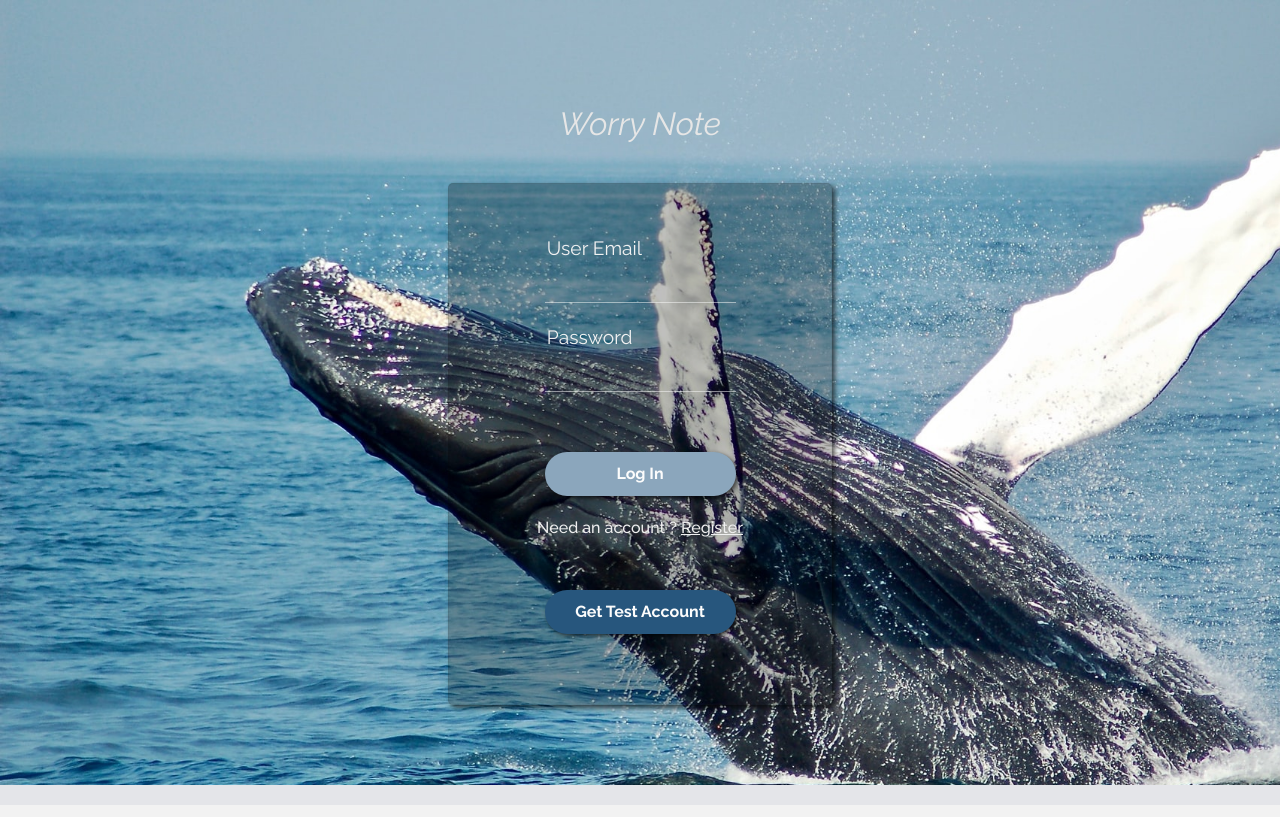
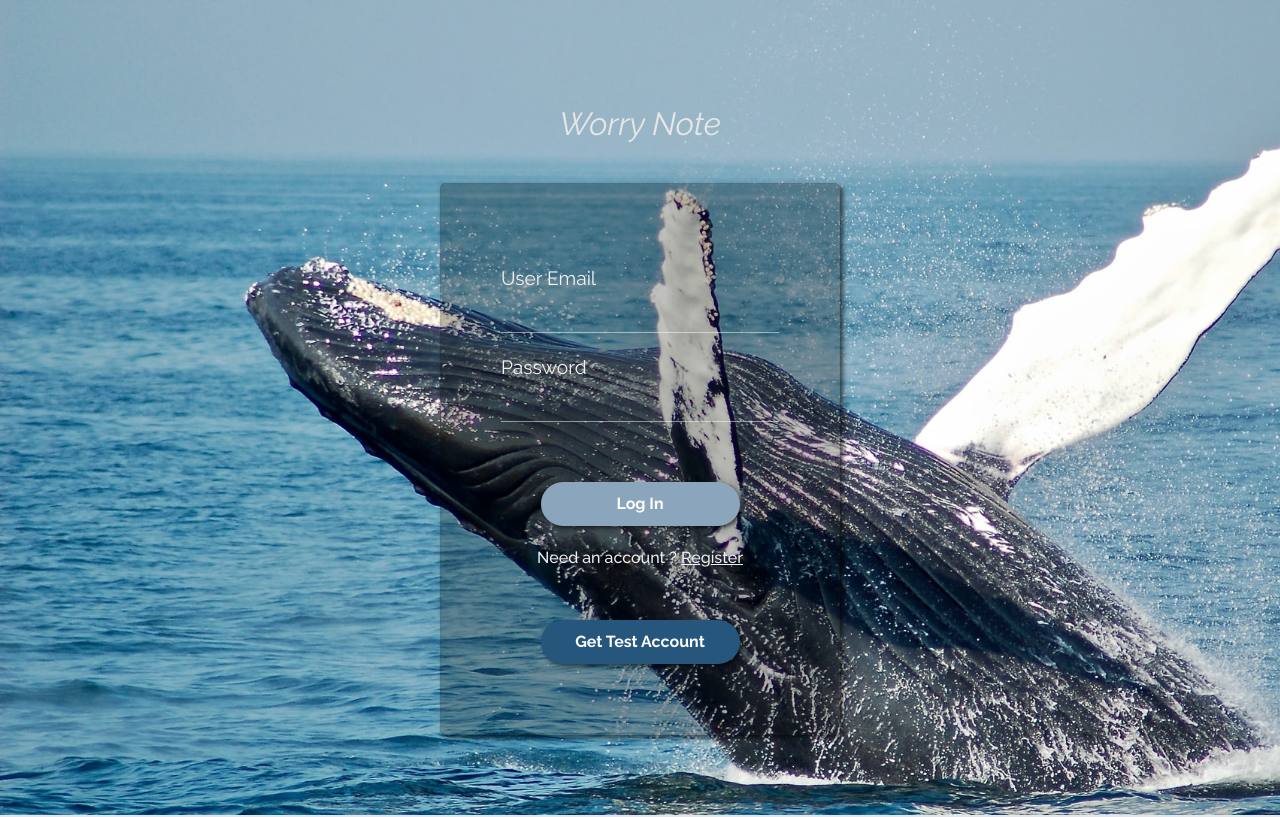
Before and after one commit to kristychaotw/WorriesGoAway, a React app: page / in a window 1280 px wide. Shown: the top 817 px of the page. Built offline with nearby package versions, Linux system fonts and the light colour scheme; no server answers.

Commit message:
[fix]: loginform rwd

```diff
--- a/src/components/styles/component.css.js
+++ b/src/components/styles/component.css.js
@@ -69,17 +69,19 @@ export const P = styled.p`
   color: #f0f0f0;
   font-weight: 500;
   grid-area: ${({ grid }) => grid};
+
 `;
 
-
 export const MsgLogin = styled.p`
-  margin: 0 25%;
   padding: 10px;
   color: #ffd166;
   font-weight: 500;
   text-align: left;
   grid-area: ${({ grid }) => grid};
+  @media (max-width: ${({ theme }) => theme.device.mobile}) {
+    padding: 10px 0px;
 
+  }
 `;
 
 export const MsgHint = styled.p`
@@ -87,7 +89,6 @@ export const MsgHint = styled.p`
   font-weight: 500;
   text-align: left;
   grid-area: ${({ grid }) => grid};
-
 `;
 
 export const PStyled = styled.p`
@@ -177,8 +178,6 @@ export const H3title = styled.div`
   padding-bottom: 40px;
 `;
 
-
-
 export const H3 = styled.div`
   font-size: ${({ theme }) => theme.fontSize.xl};
   line-height: ${({ theme }) => theme.fontSize.xl};
@@ -218,20 +217,18 @@ export const RateBox = styled.div`
 
 export const InputLable = styled.div`
   text-align: left;
-  margin-left: 23%;
   font-weight: 400;
   font-size: 1.2rem;
-  padding: 10px;
+  padding: 10px 0px;
   color: ${(props) => (props.primary ? "#f2f2f2" : "#5185A6")};
 `;
 
 export const TextInput = styled.input`
   height: 30px;
-  width: 50%;
+  width: 100%;
   font-weight: 300;
   font-size: 18px;
   margin-bottom: 10px;
-  align-self: stretch;
   color: ${({ theme }) => theme.colors.white};
   background-color: transparent;
   border: none;
@@ -305,7 +302,7 @@ export const StaticStyled = styled.div`
 `;
 
 export const FormContainer = styled.div`
-  width: 30%;
+  width: 400px;
   margin: 30px auto;
   margin-bottom: 80px;
   padding: 40px 0px;
@@ -315,21 +312,17 @@ export const FormContainer = styled.div`
   border-radius: 5px;
   box-shadow: 3px 3px 5px #000000a1;
 
-  @media (max-width: ${({ theme }) => theme.device.tablet}) {
-    width: 50%;
-  }
   @media (max-width: ${({ theme }) => theme.device.mobile}) {
-    width: 75%;
+    width: 80%;
   }
 `;
 
 export const FormStyled = styled.form`
-  p {
-    text-align: left;
-    margin-left: 25%;
-    margin-right: 25%;
+  margin: 30px 60px;
+  text-align: center;
 
-    text-align: left;
-    color: ${({ theme }) => theme.colors.body};
+  @media (max-width: ${({ theme }) => theme.device.mobile}) {
+    margin: 30px 30px;
+
   }
 `;
--- a/src/pages/LoginPage/components/LoginForm.js
+++ b/src/pages/LoginPage/components/LoginForm.js
@@ -68,7 +68,7 @@ export default function LoginForm() {
     else msgLogin = await signup(email, pwd);
     if (msgLogin !== "signIn")
       dispatch(openModal({ show: true, headlines: msgLogin, msg: "" }));
-    else nav("/home")
+    else nav("/home");
     setLoading(false);
   }
 
@@ -80,9 +80,8 @@ export default function LoginForm() {
 
   return (
     <FormContainer>
-      <div>
+      <FormStyled>
         {modalState.show && <Modal />}
-        <FormStyled>
         <InputLable primary>User Email</InputLable>
         <TextInput
           ref={emailRef}
@@ -101,8 +100,8 @@ export default function LoginForm() {
           onFocus={() => setValidationMsg("")}
           onKeyDown={() => checkFormat("pwd", passwordRef.current.value)}
         />
+        <MsgLogin>{validationMsg}</MsgLogin>
       </FormStyled>
-        <MsgLogin>{validationMsg}</MsgLogin>
       <div>
         {loginForm ? (
           <div>
@@ -160,7 +159,6 @@ export default function LoginForm() {
           Get Test Account
         </BtnSubmit>
       </div>
-      </div>
     </FormContainer>
   );
 }
```
Lines whose indentation alone changed are shown as unchanged.
